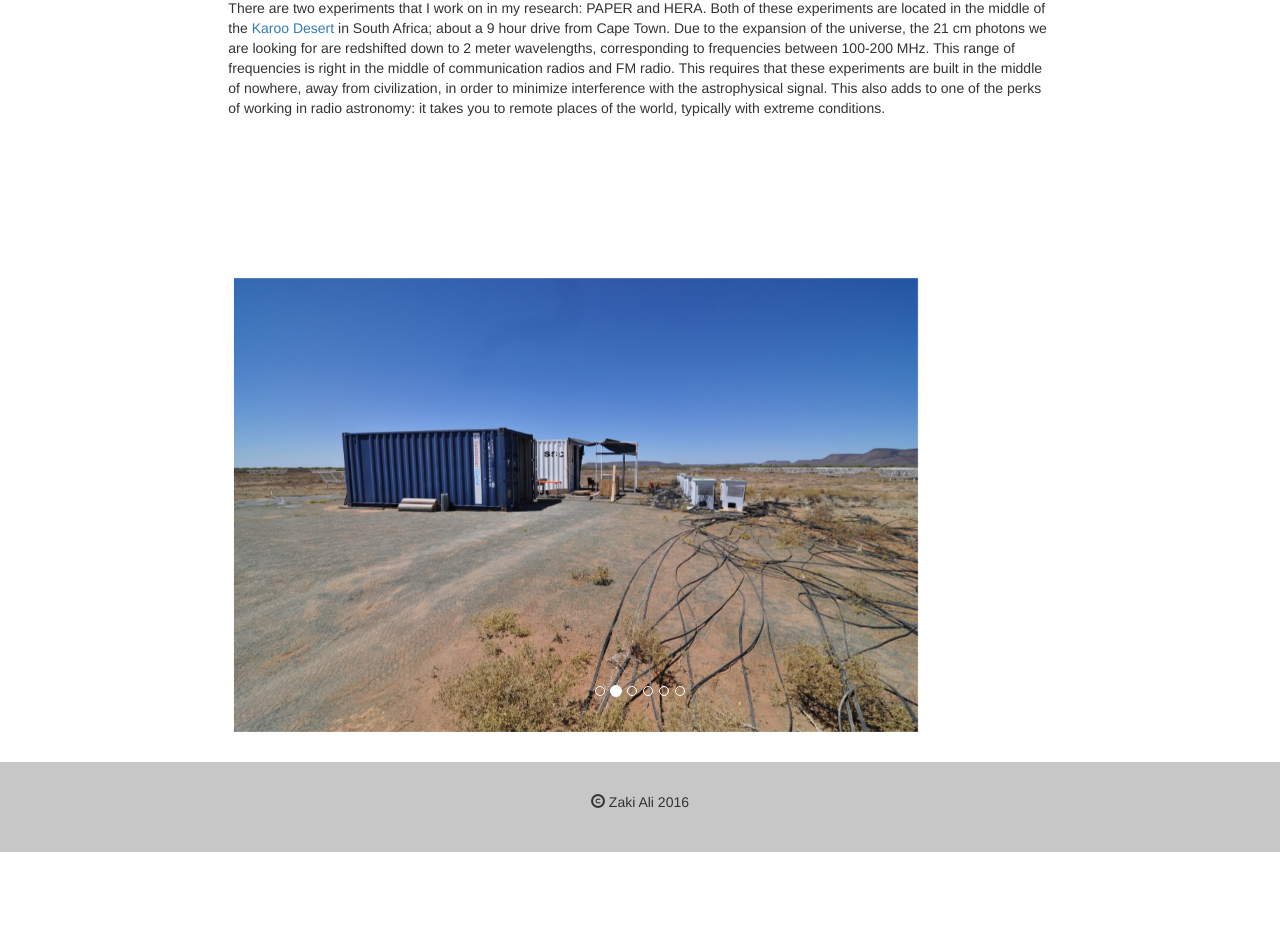
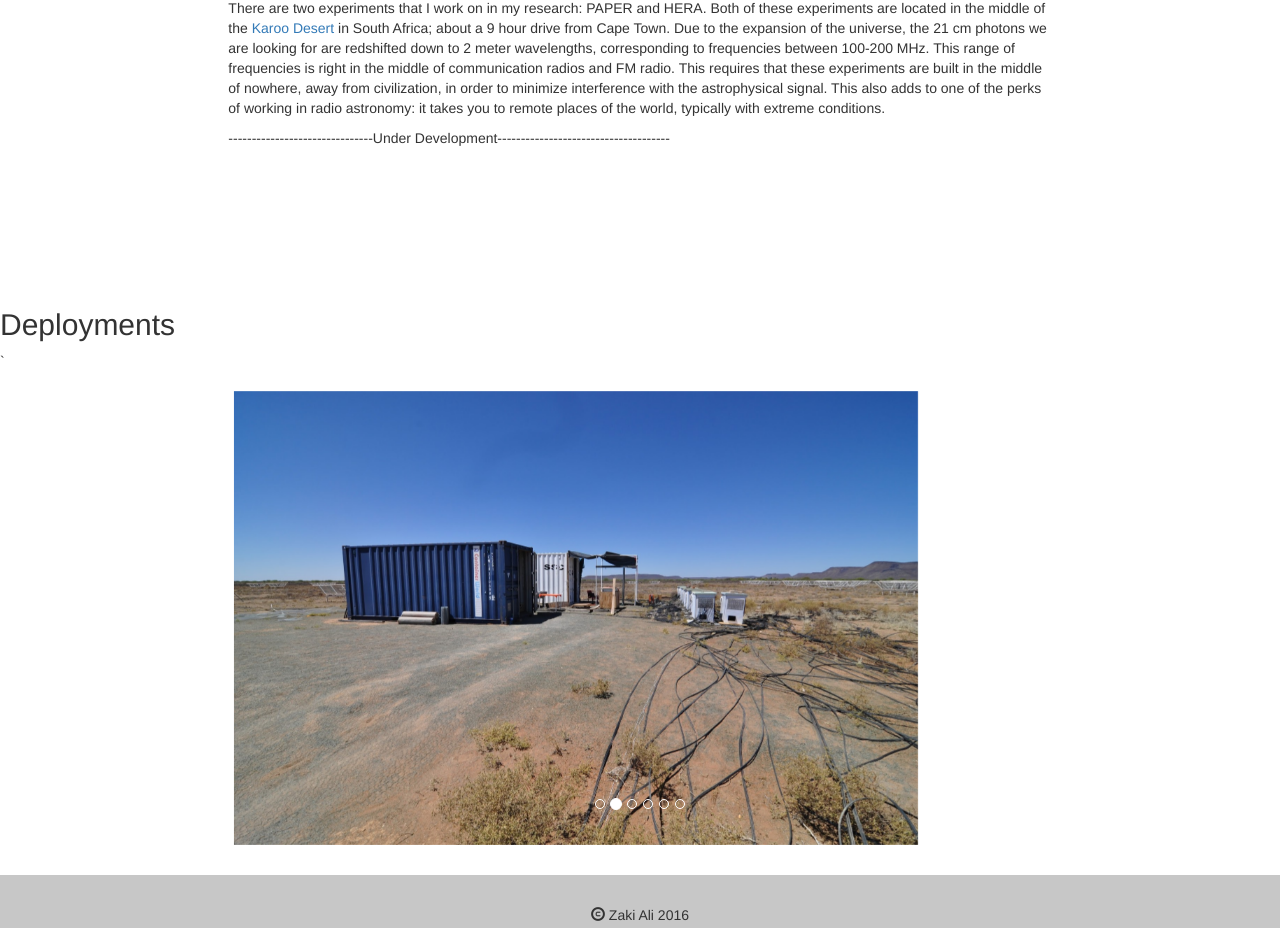
Before and after one commit to zakiali/website, a plain HTML site: page research.html in a window 1280 px wide. Shown: the part 1040-1968 px from the top of the page. Before the commit the page ends 1892 px from the top, so only its background shows below. Drawn offline with nearby package versions, Linux system fonts and the light colour scheme.

Commit message:
update research to reflect in progress

```diff
--- a/research.html
+++ b/research.html
@@ -84,6 +84,8 @@ astrophysical signal. This also adds to one of the perks of working in radio
 astronomy: it takes you to remote places of the world, typically with extreme
 conditions. </p>
 
+<p> -------------------------------Under Development-------------------------------------</p>
+
 <!--p> Part of my thesis project involved taking PAPER data from the 64 antenna configuration
 and making a 21 cm power spectrum. This -->
 
@@ -94,6 +96,7 @@ and making a 21 cm power spectrum. This -->
         </div><!--for container fluid-->
 
 
+        <h2> Deployments </h2>`
         <div class="container" style="padding-bottom:30px">
             <br>
             <div id="myCarousel" class="carousel slide" data-ride="carousel">
```
